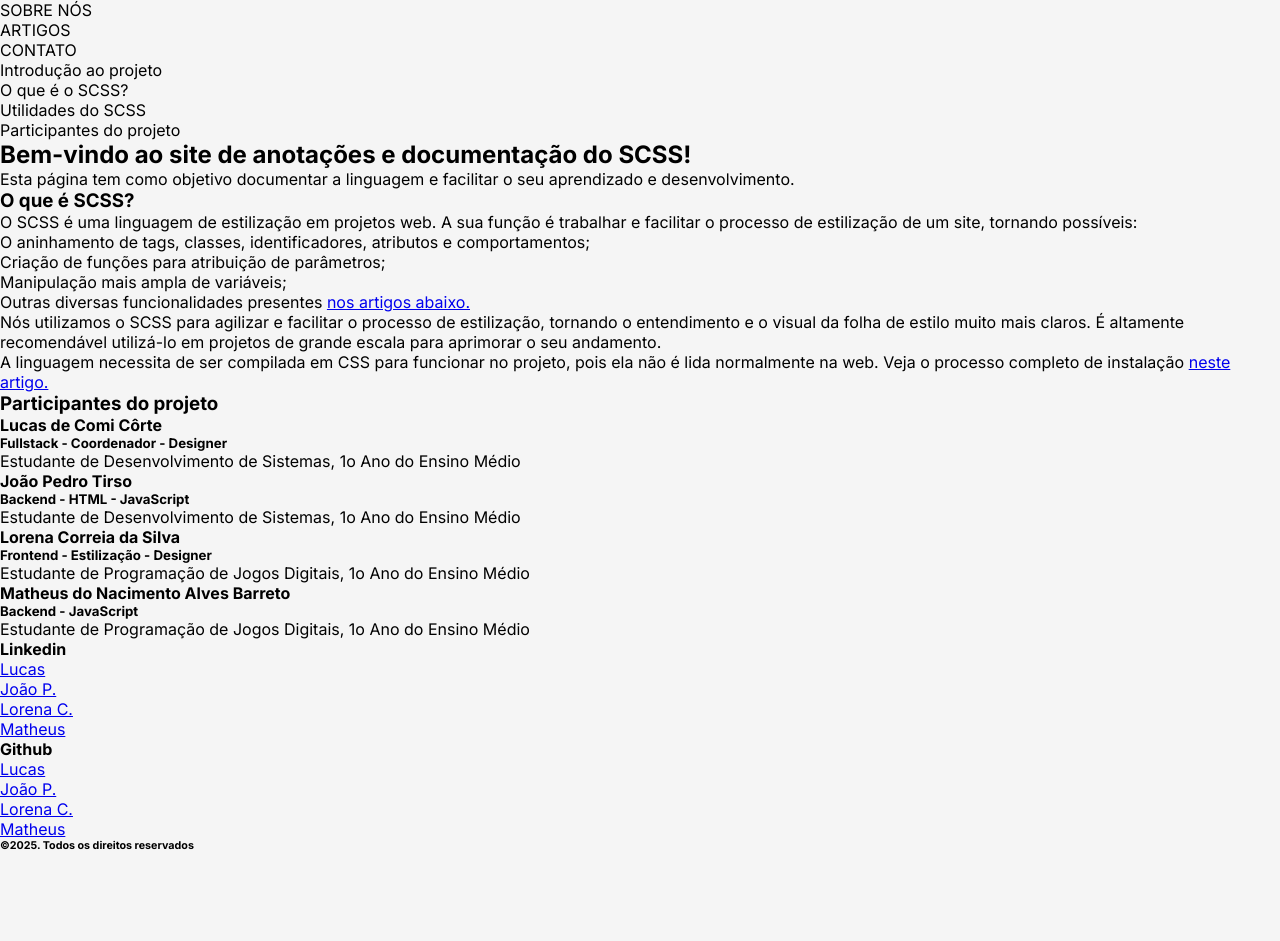
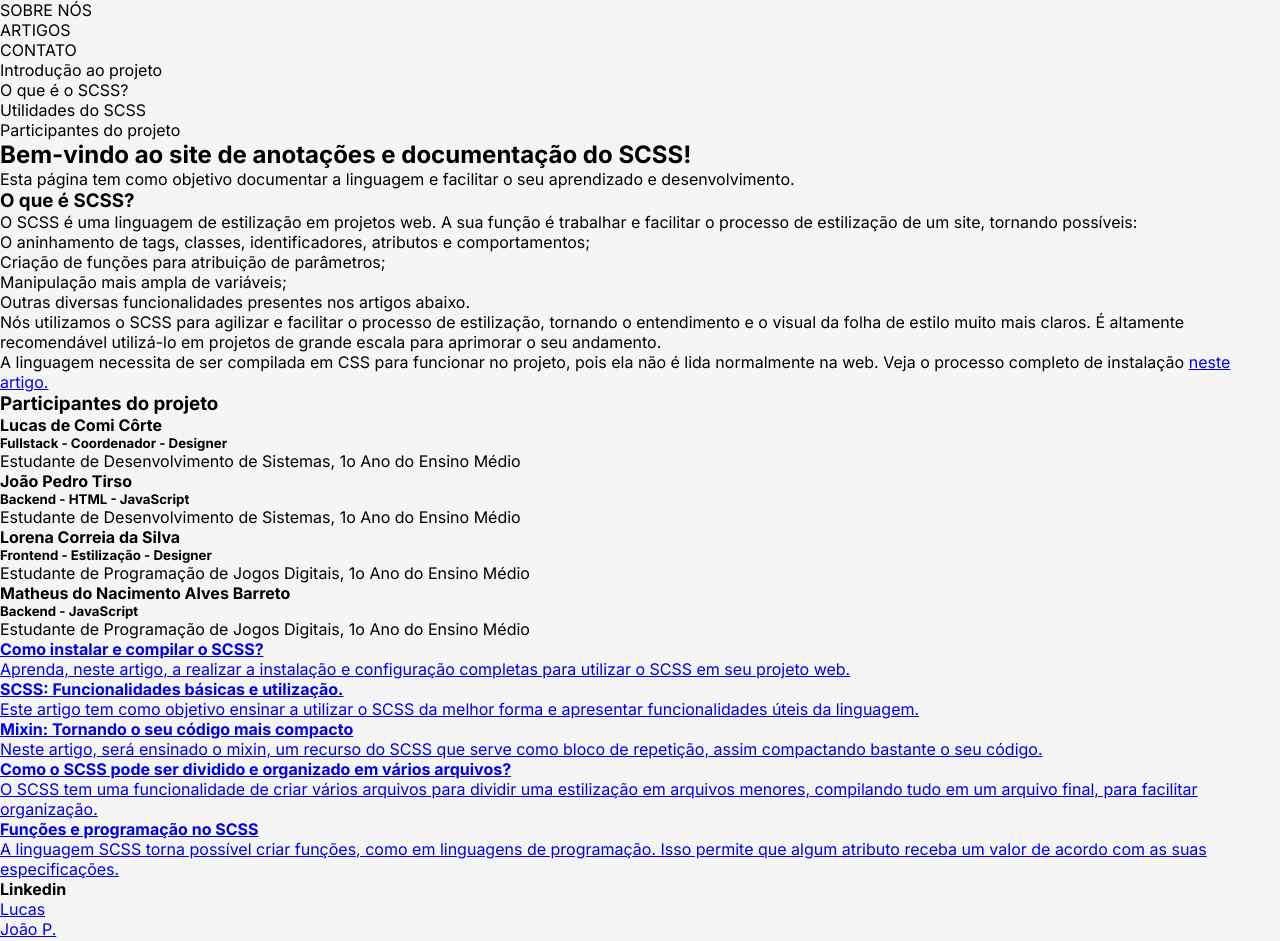
Before and after one commit to LucasDeComi/EstudosSCSS, a React (Vite) app: page /#/ in a window 1280 px wide. Shown: the top 941 px of the page. Before the commit the page ends 852 px from the top, so only its background shows below. Built offline with nearby package versions, Linux system fonts and the light colour scheme.

Commit message:
Criando estrutura básica de link para os artigos

```diff
--- a/src/App.jsx
+++ b/src/App.jsx
@@ -1,6 +1,11 @@
 import { useState } from 'react'
 import { HashRouter, Routes, Route } from 'react-router-dom'
 import Home from './pages/Home'
+import Artigo1 from './pages/Artigo1'
+import Artigo2 from './pages/Artigo2'
+import Artigo3 from './pages/Artigo3'
+import Artigo4 from './pages/Artigo4'
+import Artigo5 from './pages/Artigo5'
 
 function App() {
 
@@ -9,6 +14,11 @@ function App() {
       <HashRouter>
         <Routes>
           <Route path="/" element={<Home/>}/>
+          <Route path="/artigo1" element={<Artigo1/>}/>
+          <Route path="/artigo2" element={<Artigo2/>}/>
+          <Route path="/artigo3" element={<Artigo3/>}/>
+          <Route path="/artigo4" element={<Artigo4/>}/>
+          <Route path="/artigo5" element={<Artigo5/>}/>
         </Routes>
       </HashRouter>
     </>
--- a/src/components/layout/Footer.jsx
+++ b/src/components/layout/Footer.jsx
@@ -1,7 +1,7 @@
 function Footer() {
     return (
         <footer>
-            <section class="linkedin">
+            <section className="linkedin">
                 <h4>Linkedin</h4>
                 <ul>
                     <li><a href="https://www.linkedin.com/in/lucas-de-comi-côrte-7090ba363" target="_blank">Lucas</a></li>
@@ -10,7 +10,7 @@ function Footer() {
                     <li><a href="https://www.linkedin.com/in/matheus-do-nascimento-alves-barreto-6aaa26278" target="_blank">Matheus</a></li>
                 </ul>
             </section>
-            <section class="github">
+            <section className="github">
                 <h4>Github</h4>
                 <ul>
                     <li><a href="https://github.com/LucasDeComi" target="_blank">Lucas</a></li>
@@ -19,7 +19,7 @@ function Footer() {
                     <li><a href="https://github.com/Kaisernbt" target="_blank">Matheus</a></li>
                 </ul>
             </section>
-            <section class="copyright">
+            <section className="copyright">
                 <h6>&copy;2025. Todos os direitos reservados</h6>
             </section>
         </footer>
--- /dev/null
+++ b/src/components/ui/Artigo.jsx
@@ -0,0 +1,19 @@
+import { Link } from "react-router-dom";
+
+function Artigo({titulo, imagem, descricao}) {
+    return (
+        <>
+            <Link to={`/${imagem}`}>
+                <article className="artigos">
+                    <div id={imagem} className="imagem-artigo"></div>
+                    <div className="informacoes-artigo">
+                        <h4>{titulo}</h4>
+                        <p>{descricao}</p>
+                    </div>
+                </article>
+            </Link>
+        </>
+    )
+}
+
+export default Artigo;
--- a/src/components/ui/Participante.jsx
+++ b/src/components/ui/Participante.jsx
@@ -1,17 +1,17 @@
 function Participante({ nome, imagem, descricao, participacao, github, linkedin }) {
     return (
         <article>
-            <div class="foto-perfil">
+            <div className="foto-perfil">
                 <div id={imagem}></div>
             </div>
-            <div class="descricao-participante">
-                <h4 class="nome">{nome}</h4>
-                <h5 class="participacao">{participacao}</h5>
+            <div className="descricao-participante">
+                <h4 className="nome">{nome}</h4>
+                <h5 className="participacao">{participacao}</h5>
                 <p>{descricao}</p>
             </div>
-            <div class="redes">
-                <a class="link-linkedin" href={linkedin} target="_blank"></a>
-                <a class="link-github" href={github} target="_blank"></a>
+            <div className="redes">
+                <a className="link-linkedin" href={linkedin} target="_blank"></a>
+                <a className="link-github" href={github} target="_blank"></a>
             </div>
         </article>
     )
--- /dev/null
+++ b/src/pages/Artigo1.jsx
@@ -0,0 +1,9 @@
+function Artigo1() {
+    return (
+        <>
+
+        </>
+    )
+}
+
+export default Artigo1;
--- /dev/null
+++ b/src/pages/Artigo2.jsx
@@ -0,0 +1,9 @@
+function Artigo2() {
+    return (
+        <>
+
+        </>
+    )
+}
+
+export default Artigo2;
--- /dev/null
+++ b/src/pages/Artigo3.jsx
@@ -0,0 +1,9 @@
+function Artigo3() {
+    return (
+        <>
+
+        </>
+    )
+}
+
+export default Artigo3;
--- /dev/null
+++ b/src/pages/Artigo4.jsx
@@ -0,0 +1,9 @@
+function Artigo4() {
+    return (
+        <>
+
+        </>
+    )
+}
+
+export default Artigo4;
--- /dev/null
+++ b/src/pages/Artigo5.jsx
@@ -0,0 +1,9 @@
+function Artigo5() {
+    return (
+        <>
+
+        </>
+    )
+}
+
+export default Artigo5;
--- a/src/pages/Home.jsx
+++ b/src/pages/Home.jsx
@@ -1,7 +1,9 @@
-import { Link, Element } from 'react-scroll';
+import { Link as ScrollLink, Element } from 'react-scroll';
+import { Link as RouterLink } from 'react-router-dom';
 import Header from '../components/layout/Header';
+import Footer from '../components/layout/Footer';
 import Participante from '../components/ui/Participante';
-import Footer from '../components/layout/Footer';
+import Artigo from '../components/ui/Artigo';
 
 function Home() {
     return (
@@ -10,16 +12,16 @@ function Home() {
             <aside>
                 <ul>
                     <li>
-                        <Link to="introducao" smooth={true} duration={500}>Introdução ao projeto</Link>
+                        <ScrollLink to="introducao" smooth={true} duration={500}>Introdução ao projeto</ScrollLink>
                     </li>
                     <li>
-                        <Link to="definicao" smooth={true} duration={500}>O que é o SCSS?</Link>
+                        <ScrollLink to="definicao" smooth={true} duration={500}>O que é o SCSS?</ScrollLink>
                     </li>
                     <li>
-                        <Link to="utilidades" smooth={true} duration={500}>Utilidades do SCSS</Link>
+                        <ScrollLink to="utilidades" smooth={true} duration={500}>Utilidades do SCSS</ScrollLink>
                     </li>
                     <li>
-                        <Link to="participantes" smooth={true} duration={500}>Participantes do projeto</Link>
+                        <ScrollLink to="participantes" smooth={true} duration={500}>Participantes do projeto</ScrollLink>
                     </li>
                 </ul>
             </aside>
@@ -39,7 +41,7 @@ function Home() {
                                 <li>O aninhamento de tags, classes, identificadores, atributos e comportamentos;</li>
                                 <li>Criação de funções para atribuição de parâmetros;</li>
                                 <li>Manipulação mais ampla de variáveis;</li>
-                                <li>Outras diversas funcionalidades presentes <a href="#">nos artigos abaixo.</a></li>
+                                <li>Outras diversas funcionalidades presentes <ScrollLink to="artigos" smooth={true} duration={500}>nos artigos abaixo.</ScrollLink></li>
                             </ul>
                         </Element>
                         <p>Nós utilizamos o SCSS para agilizar e facilitar o processo de estilização, tornando o entendimento e o
@@ -85,6 +87,35 @@ function Home() {
                         />
                     </section>
                 </Element>
+                <Element name="artigos">
+                    <section>
+                        <Artigo
+                            titulo="Como instalar e compilar o SCSS?"
+                            descricao="Aprenda, neste artigo, a realizar a instalação e configuração completas para utilizar o SCSS em seu projeto web."
+                            imagem="artigo1"
+                        />
+                        <Artigo
+                            titulo="SCSS: Funcionalidades básicas e utilização."
+                            descricao="Este artigo tem como objetivo ensinar a utilizar o SCSS da melhor forma e apresentar funcionalidades úteis da linguagem."
+                            imagem="artigo2"
+                        />
+                        <Artigo
+                            titulo="Mixin: Tornando o seu código mais compacto"
+                            descricao="Neste artigo, será ensinado o mixin, um recurso do SCSS que serve como bloco de repetição, assim compactando bastante o seu código."
+                            imagem="artigo3"
+                        />
+                        <Artigo
+                            titulo="Como o SCSS pode ser dividido e organizado em vários arquivos?"
+                            descricao="O SCSS tem uma funcionalidade de criar vários arquivos para dividir uma estilização em arquivos menores, compilando tudo em um arquivo final, para facilitar organização."
+                            imagem="artigo4"
+                        />
+                        <Artigo
+                            titulo="Funções e programação no SCSS"
+                            descricao="A linguagem SCSS torna possível criar funções, como em linguagens de programação. Isso permite que algum atributo receba um valor de acordo com as suas especificações."
+                            imagem="artigo5"
+                        />
+                    </section>
+                </Element>
             </main>
             <Footer/>
         </>
```
Also changed, not shown: articles/home.txt (renamed from articles/index.txt), public/assets/artigo1.webp (added), 1 other file (tests, documents, lock files or other folders).
